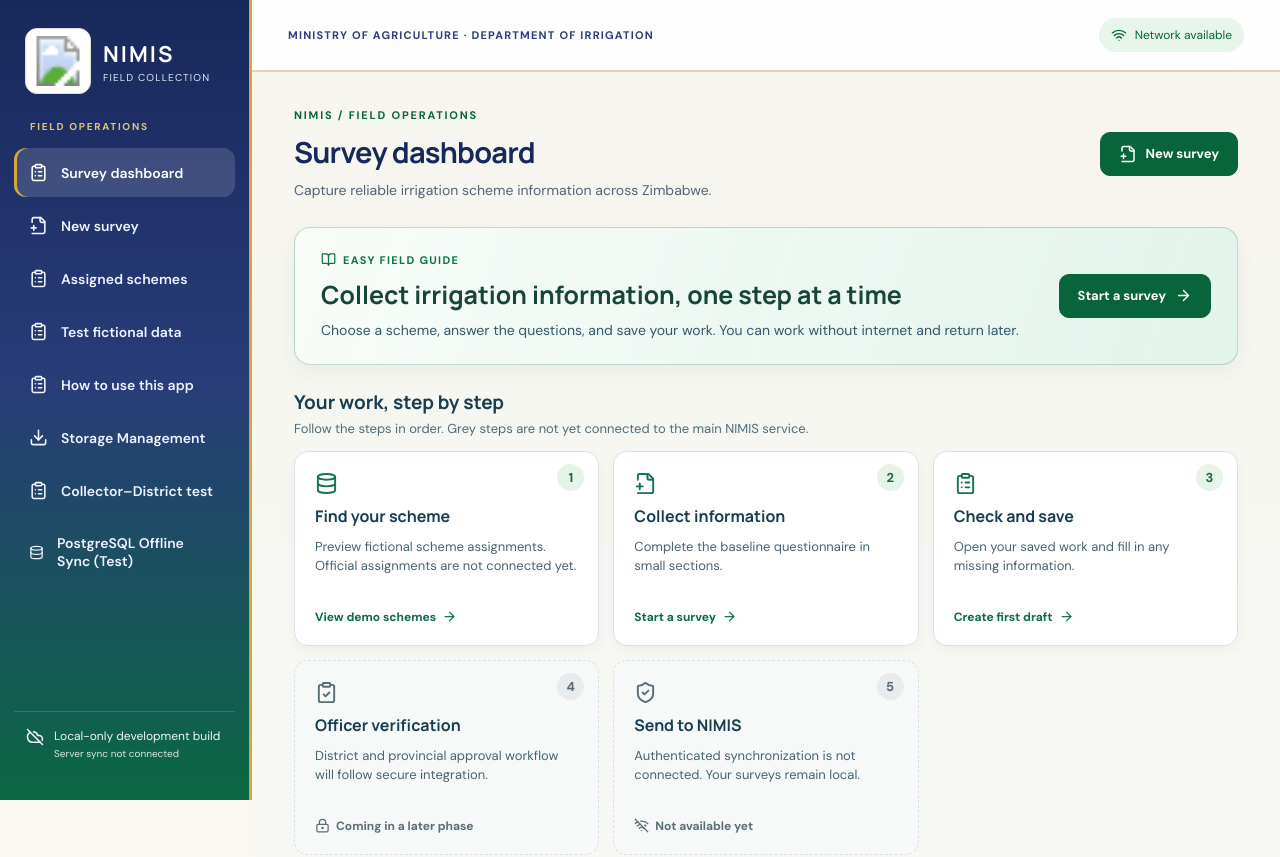
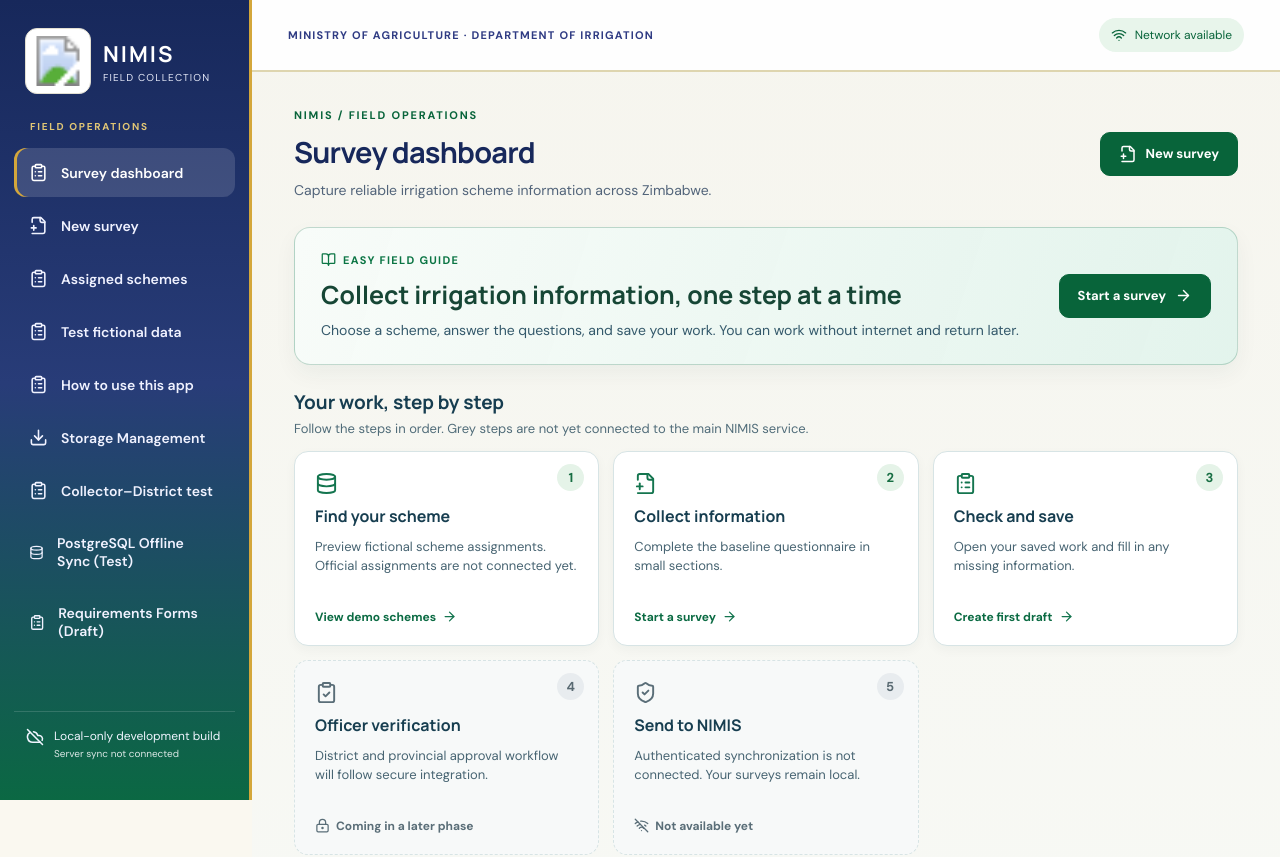
Before and after one commit to CipherBloom07/NIMIS-Data-Collection, a React (Vite) app: page / in a window 1280 px wide. Shown: the top 857 px of the page. Built offline with nearby package versions, Linux system fonts and the light colour scheme.

Commit message:
Expose all requirement-dataset offline draft forms in collector development navigation

```diff
--- a/src/App.tsx
+++ b/src/App.tsx
@@ -13,6 +13,7 @@ import HelpPanel from './HelpPanel';
 import StoragePanel from './StoragePanel';
 import DemoIntegrationPanel from './DemoIntegrationPanel';
 import CoreStageSyncLab from './CoreStageSyncLab';
+import RequirementsForms from './RequirementsForms';
 import BrandLogo from './BrandLogo';
 import { quickStorageRisk, type StorageRisk } from './storage-health';
 import './storage-panel.css';
@@ -40,6 +41,7 @@ export default function App() {
   const [storageView, setStorageView] = useState(false);
   const [integrationView, setIntegrationView] = useState(false);
   const [coreStageView, setCoreStageView] = useState(false);
+  const [requirementsView, setRequirementsView] = useState(false);
   const [storageRisk, setStorageRisk] = useState<StorageRisk>('unknown');
   const [photoPreviews, setPhotoPreviews] = useState<Record<string,string>>({});
   const draftIdRef = useRef<string | null>(null);
@@ -70,6 +72,7 @@ export default function App() {
     setStorageView(false);
     setIntegrationView(false);
     setCoreStageView(false);
+    setRequirementsView(false);
     setReferenceView(false);
     sessionRef.current += 1;
     draftIdRef.current = draft?.id ?? null;
@@ -111,7 +114,7 @@ export default function App() {
     return () => window.clearTimeout(timer);
   }, [answers, activeId]);
 
-  async function leaveForm(destination: 'dashboard' | 'schemes' | 'test' | 'help' | 'storage' | 'integration' | 'core-stage') {
+  async function leaveForm(destination: 'dashboard' | 'schemes' | 'test' | 'help' | 'storage' | 'integration' | 'core-stage' | 'requirements') {
     if (busy) return;
     setBusy(true);
     try {
@@ -129,6 +132,7 @@ export default function App() {
       setStorageView(destination === 'storage');
       setIntegrationView(destination === 'integration');
       setCoreStageView(destination === 'core-stage');
+      setRequirementsView(destination === 'requirements');
       setMenuOpen(false);
       await refresh();
       if (activeId !== undefined && Object.keys(answers).length > 0) {
@@ -298,6 +302,7 @@ export default function App() {
       <button className={'nav-button ' + (storageView ? 'selected' : '')} onClick={() => void leaveForm('storage')}><Download size={19}/> Storage Management</button>
       {import.meta.env.DEV && <button className={'nav-button ' + (integrationView ? 'selected' : '')} onClick={() => void leaveForm('integration')}><ClipboardList size={19}/> Collector–District test</button>}
       {import.meta.env.DEV && <button className={'nav-button ' + (coreStageView ? 'selected' : '')} onClick={() => void leaveForm('core-stage')}><Database size={19}/> PostgreSQL Offline Sync (Test)</button>}
+      {import.meta.env.DEV && <button className={'nav-button ' + (requirementsView ? 'selected' : '')} onClick={() => void leaveForm('requirements')}><ClipboardList size={19}/> Requirements Forms (Draft)</button>}
       <div className="aside-spacer"/>
       <div className="side-status"><CloudOff size={18}/><span>Local-only development build<br/><small>Server sync not connected</small></span></div>
     </aside>
@@ -311,7 +316,7 @@ export default function App() {
       <div className="content">
         {notice && <div role="status" className="notice"><span>{notice}</span><button aria-label="Dismiss" onClick={() => setNotice('')}><X size={16}/></button></div>}
         {(storageRisk === 'warning' || storageRisk === 'critical') && <div className={'storage-risk storage-risk-' + storageRisk} role="alert"><AlertTriangle size={22}/><div><strong>{storageRisk === 'critical' ? 'Storage critically low' : 'Storage getting low'}</strong><p>New photos or surveys might fail to save. Preserve local records and check available space.</p></div><button type="button" className="secondary" onClick={() => void leaveForm('storage')}>Check storage</button></div>}
-        {!editing ? (coreStageView ? <CoreStageSyncLab/> : integrationView ? <DemoIntegrationPanel/> : storageView ? <StoragePanel/> : helpView ? <HelpPanel/> : dataTestView ? <DataTestPanel/> : referenceView ? <ReferencePanel onStartSurvey={() => void startNewSurvey()}/> : <>
+        {!editing ? (requirementsView ? <RequirementsForms/> : coreStageView ? <CoreStageSyncLab/> : integrationView ? <DemoIntegrationPanel/> : storageView ? <StoragePanel/> : helpView ? <HelpPanel/> : dataTestView ? <DataTestPanel/> : referenceView ? <ReferencePanel onStartSurvey={() => void startNewSurvey()}/> : <>
           <div className="heading-row"><div><div className="overline">NIMIS / FIELD OPERATIONS</div><h1>Survey dashboard</h1><p>Capture reliable irrigation scheme information across Zimbabwe.</p></div>
           <button className="primary" onClick={() => begin()}><FilePlus2 size={18}/> New survey</button></div>
           <WorkflowHome drafts={drafts} onStart={() => void startNewSurvey()} onSchemes={() => void leaveForm('schemes')} onResume={begin}/>
```
